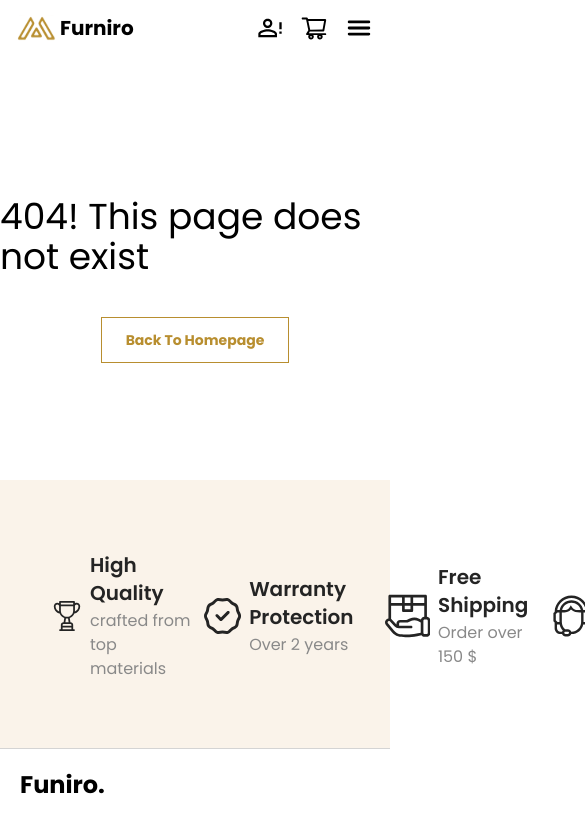
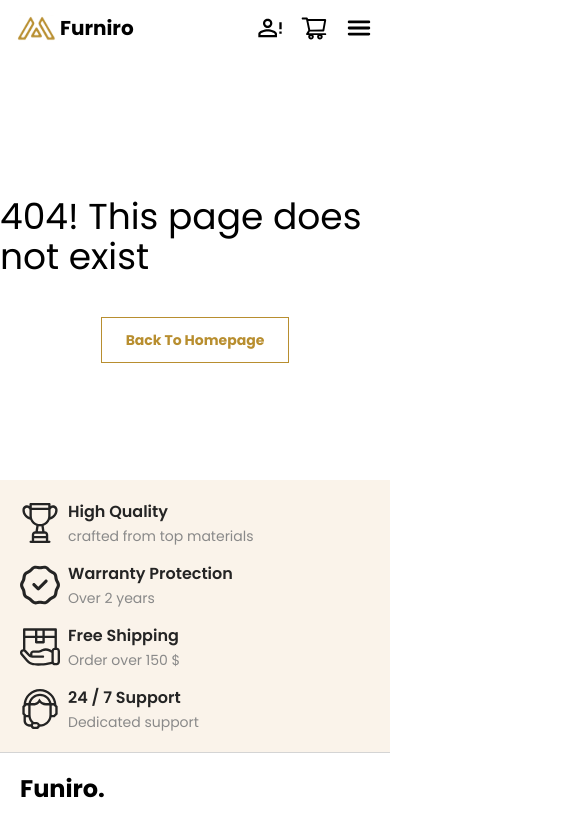
Before and after one commit to manhotrajatin62-oss/furniro, a React (Vite) app: page /about in a window 390 px wide. Shown: the top 819 px of the page, 585 px wide, since content can reach past the window. Built offline with nearby package versions, Linux system fonts and the light colour scheme; no server answers; sample sign-in values are in the browser's storage.

Commit message:
made the shop section responsive

```diff
--- a/src/components/Hero.tsx
+++ b/src/components/Hero.tsx
@@ -21,7 +21,7 @@ const Hero = () => {
   else if (pathname === "/blog") heading = "Blog";
 
   return (
-    <section className="relative mt-20 flex h-79 items-center justify-center overflow-hidden">
+    <section className="relative mt-10 lg:mt-20 flex h-79 items-center justify-center overflow-hidden">
       <img draggable={false}
         src={hero}
         className="h-fit w-fit opacity-50 blur-[.1875rem]"
@@ -31,7 +31,7 @@ const Hero = () => {
         {pathname !== "/shop" && (
           <img  draggable={false} className="h-15 w-15" src={logo} alt="logo" />
         )}
-        <h1 className="text-5xl capitalize">{heading}</h1>
+        <h1 className="text-3xl lg:text-5xl capitalize">{heading}</h1>
         <Breadcrumb className="mt-2" aria-label="Breadcrumbs">
           <BreadcrumbItem
            onClick={()=>navigate("/")}
--- a/src/components/Icons.tsx
+++ b/src/components/Icons.tsx
@@ -182,9 +182,9 @@ export const RightArrow = () => (
 
 export const Trophy = () => (
   <svg
-    width="60"
+
     key="trophy"
-    height="60"
+   className="lg:h-15 lg:w-15 h-10 w-10"
     viewBox="0 0 60 60"
     fill="none"
     xmlns="http://www.w3.org/2000/svg"
@@ -199,8 +199,7 @@ export const Trophy = () => (
 export const Warranty = () => (
   <svg
     key={"warranty"}
-    width="60"
-    height="60"
+     className="lg:h-15 lg:w-15 h-10 w-10"
     viewBox="0 0 60 60"
     fill="none"
     xmlns="http://www.w3.org/2000/svg"
@@ -222,8 +221,7 @@ export const Warranty = () => (
 export const Shipping = () => (
   <svg
     key={"shipping"}
-    width="60"
-    height="60"
+    className="lg:h-15 lg:w-15 h-10 w-10"
     viewBox="0 0 60 60"
     fill="none"
     xmlns="http://www.w3.org/2000/svg"
@@ -245,8 +243,7 @@ export const Shipping = () => (
 export const Support = () => (
   <svg
     key={"support"}
-    width="60"
-    height="60"
+     className="lg:h-15 lg:w-15 h-10 w-10"
     viewBox="0 0 60 60"
     fill="none"
     xmlns="http://www.w3.org/2000/svg"
--- a/src/index.css
+++ b/src/index.css
@@ -28,7 +28,7 @@
 
 @layer components {
   .grid-btn {
-    @apply bg-results flex h-15 w-15 cursor-pointer items-center justify-center rounded-lg;
+    @apply bg-results flex h-10 w-10 lg:h-15 lg:w-15 cursor-pointer items-center justify-center rounded-lg;
   }
   .input {
     @apply border-footer h-18 rounded-lg border px-3 outline-0 focus:border-black;
--- a/src/layout/Footer.tsx
+++ b/src/layout/Footer.tsx
@@ -7,77 +7,75 @@ const Footer = () => {
   const hideSection =
     location.pathname == "/" || location.pathname.startsWith("/shop/");
 
+  const footerOps = [
+    {
+      icon: <Trophy />,
+      heading: "High Quality",
+      subheading: "crafted from top materials",
+    },
+    {
+      icon: <Warranty />,
+      heading: "Warranty Protection",
+      subheading: "Over 2 years",
+    },
+    {
+      icon: <Shipping />,
+      heading: "Free Shipping",
+      subheading: "Order over 150 $",
+    },
+    {
+      icon: <Support />,
+      heading: "24 / 7 Support",
+      subheading: "Dedicated support",
+    },
+  ];
+
   return (
     <>
       {!hideSection && (
-        <section className="bg-light-footer h-67 w-full px-13 py-25">
-          <div className="flex h-18 items-center justify-between gap-2">
-            <div className="flex h-full w-fit items-center gap-2">
-              <Trophy />
-              <div>
-                <h1 className="text-footer-black text-xl font-semibold">
-                  High Quality
-                </h1>
-                <h2 className="text-grey3 mt-0.5">
-                  crafted from top materials
-                </h2>
+        <section className="bg-light-footer w-full p-5 lg:h-67 lg:px-13 lg:py-25">
+          <div className="flex flex-col  items-start justify-between gap-4 lg:h-18 sm:flex-wrap sm:flex-row">
+            {footerOps.map((item) => (
+              <div
+                key={item?.heading}
+                className="flex h-full w-60 lg:w-fit items-center gap-2"
+              >
+                {item?.icon}
+                <div>
+                  <h1 className="text-footer-black font-semibold whitespace-nowrap lg:text-xl">
+                    {item?.heading}
+                  </h1>
+                  <h2 className="text-grey3 mt-0.5 text-sm lg:text-base">
+                    {item?.subheading}
+                  </h2>
+                </div>
               </div>
-            </div>
-
-            <div className="flex h-full w-fit items-center gap-2">
-              <Warranty />
-              <div>
-                <h1 className="text-footer-black text-xl font-semibold">
-                  Warranty Protection
-                </h1>
-                <h2 className="text-grey3 mt-0.5">Over 2 years</h2>
-              </div>
-            </div>
-
-            <div className="flex h-full w-fit items-center gap-2">
-              <Shipping />
-              <div>
-                <h1 className="text-footer-black text-xl font-semibold">
-                  Free Shipping
-                </h1>
-                <h2 className="text-grey3 mt-0.5">Order over 150 $ </h2>
-              </div>
-            </div>
-
-            <div className="flex h-full w-fit items-center gap-2">
-              <Support />
-              <div>
-                <h1 className="text-footer-black text-xl font-semibold">
-                  24 / 7 Support
-                </h1>
-                <h2 className="text-grey3 mt-0.5">Dedicated support</h2>
-              </div>
-            </div>
+            ))}
           </div>
         </section>
       )}
 
-      <section className="xl:h-126 border-t border-black/17">
+      <section className="border-t border-black/17 xl:h-126">
         <div className="flex flex-col gap-12 p-5 xl:px-25 xl:pt-12 xl:pb-9">
           {/* links */}
-          <div className="flex flex-col lg:flex-row lg:h-78 items-start gap-10 xl:gap-34">
+          <div className="flex flex-col items-start gap-10 lg:h-78 lg:flex-row xl:gap-34">
             {" "}
             {/*w-280*/}
             {/* address */}
             <div className="flex-1">
               <h1 className="text-2xl font-bold text-black">Funiro.</h1>
-              <p className="text-footer text-sm lg:text-base mt-4 lg:mt-12">
+              <p className="text-footer mt-4 text-sm lg:mt-12 lg:text-base">
                 400 University Drive Suite 200 Coral <br />
                 Gables, <br />
                 FL 33134 USA
               </p>
             </div>
-            <div className="flex flex-col sm:w-full lg:w-fit sm:flex-row items-start gap-10 lg:gap-18">
+            <div className="flex flex-col items-start gap-10 sm:w-full sm:flex-row lg:w-fit lg:gap-18">
               {/* links container */}
-              <div className="flex w-full text-sm lg:text-base justify-between lg:h-78 lg:w-88 lg:gap-36">
+              <div className="flex w-full justify-between text-sm lg:h-78 lg:w-88 lg:gap-36 lg:text-base">
                 <div>
                   <p className="text-footer">Links</p>
-                  <ul className="mt-5 gap-8 lg:mt-13 flex flex-col lg:gap-11">
+                  <ul className="mt-5 flex flex-col gap-8 lg:mt-13 lg:gap-11">
                     <Link to={"/"}>
                       <li>Home</li>
                     </Link>
@@ -95,7 +93,7 @@ const Footer = () => {
 
                 <div>
                   <p className="text-footer">Help</p>
-                  <ul className="mt-5 gap-8 lg:mt-13 flex flex-col lg:gap-11">
+                  <ul className="mt-5 flex flex-col gap-8 lg:mt-13 lg:gap-11">
                     <li>Payment Options</li>
                     <li>Returns</li>
                     <li>Privacy Policies</li>
@@ -104,7 +102,7 @@ const Footer = () => {
               </div>
 
               {/* newsletter */}
-              <div className="flex flex-col text-sm lg:text-base gap-4 lg:gap-13">
+              <div className="flex flex-col gap-4 text-sm lg:gap-13 lg:text-base">
                 <p className="text-footer">Newsletter</p>
 
                 <div className="flex items-center gap-3">
@@ -116,7 +114,7 @@ const Footer = () => {
                     id="email"
                     autoComplete="on"
                   />
-                  <button className="cursor-pointer text-sm lg:text-base border-b border-black pb-1">
+                  <button className="cursor-pointer border-b border-black pb-1 text-sm lg:text-base">
                     SUBSCRIBE
                   </button>
                 </div>
@@ -125,7 +123,7 @@ const Footer = () => {
           </div>
 
           {/* copyright */}
-          <div className="border-light-grey text-sm lg:text-base border-t">
+          <div className="border-light-grey border-t text-sm lg:text-base">
             <p className="mt-8">2023 furino. All rights reverved</p>
           </div>
         </div>
--- a/src/layout/Navbar.tsx
+++ b/src/layout/Navbar.tsx
@@ -1,7 +1,7 @@
 import { NavLink, useNavigate } from "react-router-dom";
 import logo from "../assets/logo.svg";
 import Cart from "../components/Cart";
-import { CartSvg, Heart, NavSearch, Search, User } from "../components/Icons";
+import { CartSvg, Heart, NavSearch, Search } from "../components/Icons";
 import { useContext, useState } from "react";
 import { ProductContext } from "../context/ProductContext";
 import { IoClose, IoMenu } from "react-icons/io5";
--- a/src/pages/shop/Shop.tsx
+++ b/src/pages/shop/Shop.tsx
@@ -35,10 +35,10 @@ const Shop = () => {
           />
 
           {/* products section */}
-          <div className="mx-auto mt-14 mb-21 flex w-[90%] flex-col items-center gap-10">
+          <div className="mx-auto mt-14 mb-10 lg:mb-21 flex w-[90%] flex-col items-center gap-10">
             <ProductsGrid data={currentProducts} />
 
-            <div className="flex h-22 items-end gap-9">
+            <div className="flex h-22 items-end gap-4 lg:gap-9">
               {totalPages > 0
                 ? new Array(totalPages).fill("").map((_, i) => {
                     return (
```
Also changed, not shown: src/pages/shop/ShopResults.tsx (+11 -7 lines).
